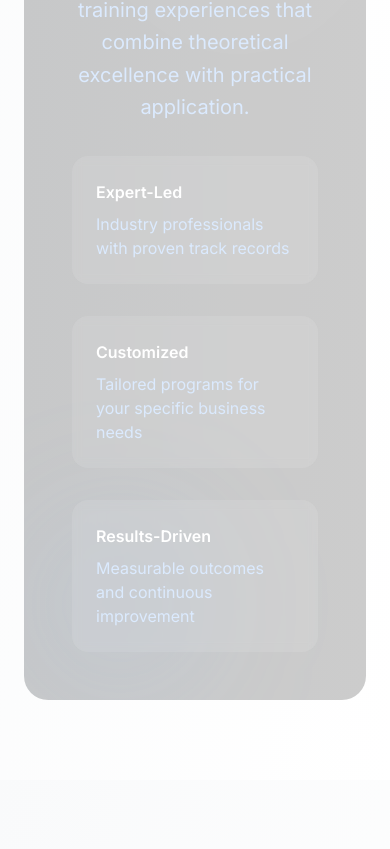
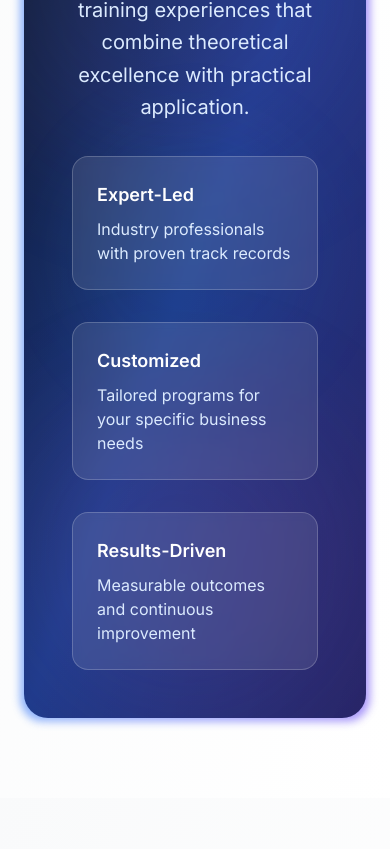
Before and after one commit to itssr220211/sapphire-training-spark, a React (Vite) app: page / in a window 390 px wide. Shown: the part 3315-4164 px from the top of the page. Built offline with nearby package versions, Linux system fonts and the light colour scheme.

Commit message:
Enhanced About Section with Animated Border Effect

```diff
--- a/src/components/ModernAboutSection.tsx
+++ b/src/components/ModernAboutSection.tsx
@@ -1,4 +1,3 @@
-
 import React from 'react';
 import { Users, Award, Target, Zap, TrendingUp, Globe } from 'lucide-react';
 import ScrollRevealSection from './ScrollRevealSection';
@@ -90,12 +89,19 @@ const ModernAboutSection = () => {
           </div>
         </ScrollRevealSection>
 
-        {/* Mission Statement */}
+        {/* Enhanced Mission Statement with Animated Border */}
         <ScrollRevealSection delay={600}>
-          <div className="relative bg-gradient-to-r from-sapphire to-blue-600 rounded-3xl p-12 text-center text-white overflow-hidden">
-            <div className="absolute inset-0 bg-black/20"></div>
+          <div className="relative group">
+            {/* Animated border effect */}
+            <div className="absolute -inset-1 bg-gradient-to-r from-blue-400 via-purple-500 via-pink-500 to-blue-400 rounded-3xl opacity-75 group-hover:opacity-100 blur-sm transition-opacity duration-500 animate-gradient-x bg-[length:400%_400%]"></div>
+
+            {/* Main card */}
+            <div className="relative bg-gradient-to-br from-slate-900 via-blue-900 to-indigo-900 rounded-3xl p-12 text-center text-white overflow-hidden">
+              {/* Subtle overlay for better text readability */}
+              <div className="absolute inset-0 bg-gradient-to-br from-black/10 via-transparent to-black/20"></div>
+
               <div className="relative z-10 max-w-4xl mx-auto">
-              <h3 className="text-3xl lg:text-4xl font-bold mb-6">
+                <h3 className="text-3xl lg:text-4xl font-bold mb-6 text-white">
                   Our Mission
                 </h3>
                 <p className="text-xl leading-relaxed mb-8 text-blue-100">
@@ -103,24 +109,26 @@ const ModernAboutSection = () => {
                   experiences that combine theoretical excellence with practical application.
                 </p>
                 <div className="grid md:grid-cols-3 gap-8 text-left">
-                <div className="bg-white/10 backdrop-blur-sm rounded-2xl p-6">
-                  <h4 className="font-semibold text-white mb-2">Expert-Led</h4>
+                  <div className="bg-white/10 backdrop-blur-sm rounded-2xl p-6 border border-white/20 hover:bg-white/15 transition-colors duration-300">
+                    <h4 className="font-semibold text-white mb-2 text-lg">Expert-Led</h4>
                     <p className="text-blue-100">Industry professionals with proven track records</p>
                   </div>
-                <div className="bg-white/10 backdrop-blur-sm rounded-2xl p-6">
-                  <h4 className="font-semibold text-white mb-2">Customized</h4>
+                  <div className="bg-white/10 backdrop-blur-sm rounded-2xl p-6 border border-white/20 hover:bg-white/15 transition-colors duration-300">
+                    <h4 className="font-semibold text-white mb-2 text-lg">Customized</h4>
                     <p className="text-blue-100">Tailored programs for your specific business needs</p>
                   </div>
-                <div className="bg-white/10 backdrop-blur-sm rounded-2xl p-6">
-                  <h4 className="font-semibold text-white mb-2">Results-Driven</h4>
+                  <div className="bg-white/10 backdrop-blur-sm rounded-2xl p-6 border border-white/20 hover:bg-white/15 transition-colors duration-300">
+                    <h4 className="font-semibold text-white mb-2 text-lg">Results-Driven</h4>
                     <p className="text-blue-100">Measurable outcomes and continuous improvement</p>
                   </div>
                 </div>
               </div>
 
-            {/* Background Pattern */}
-            <div className="absolute top-0 right-0 w-64 h-64 bg-white/5 rounded-full blur-3xl"></div>
-            <div className="absolute bottom-0 left-0 w-48 h-48 bg-blue-300/10 rounded-full blur-3xl"></div>
+              {/* Enhanced background pattern */}
+              <div className="absolute top-0 right-0 w-96 h-96 bg-gradient-to-br from-blue-400/10 to-purple-500/10 rounded-full blur-3xl"></div>
+              <div className="absolute bottom-0 left-0 w-80 h-80 bg-gradient-to-tr from-indigo-400/10 to-pink-500/10 rounded-full blur-3xl"></div>
+              <div className="absolute top-1/2 left-1/2 transform -translate-x-1/2 -translate-y-1/2 w-64 h-64 bg-gradient-to-r from-cyan-400/5 to-blue-500/5 rounded-full blur-2xl"></div>
+            </div>
           </div>
         </ScrollRevealSection>
       </div>
--- a/src/index.css
+++ b/src/index.css
@@ -201,6 +201,26 @@
   animation: scaleIn 0.5s ease-out;
 }
 
+/* Enhanced Gradient Animation */
+@keyframes gradient-x {
+  0%, 100% {
+    background-position: 0% 50%;
+  }
+  25% {
+    background-position: 100% 50%;
+  }
+  50% {
+    background-position: 100% 100%;
+  }
+  75% {
+    background-position: 0% 100%;
+  }
+}
+
+.animate-gradient-x {
+  animation: gradient-x 4s ease-in-out infinite;
+}
+
 /* Gradient Text */
 .gradient-text {
   background: linear-gradient(135deg, #1e3a8a, #3b82f6);
@@ -236,21 +256,37 @@
   box-shadow: 0 0 30px rgba(30, 58, 138, 0.5);
 }
 
-/* Gradient Animation */
-@keyframes gradient-x {
-  0%, 100% {
-    background-position: 0% 50%;
-  }
-  50% {
-    background-position: 100% 50%;
-  }
-}
-
-.animate-gradient-x {
-  animation: gradient-x 3s ease infinite;
-}
-
 /* Enhanced shadow */
 .shadow-3xl {
   box-shadow: 0 35px 60px -12px rgba(0, 0, 0, 0.25);
 }
+
+/* Animated Border Light Effect */
+@keyframes border-spin {
+  0% {
+    transform: rotate(0deg);
+  }
+  100% {
+    transform: rotate(360deg);
+  }
+}
+
+.animate-border-spin {
+  animation: border-spin 3s linear infinite;
+}
+
+/* Pulsing glow effect */
+@keyframes pulse-glow {
+  0%, 100% {
+    opacity: 0.5;
+    transform: scale(1);
+  }
+  50% {
+    opacity: 1;
+    transform: scale(1.05);
+  }
+}
+
+.animate-pulse-glow {
+  animation: pulse-glow 2s ease-in-out infinite;
+}
```
Also changed, not shown: 1 other file (tests, documents, lock files or other folders). Lines whose indentation alone changed are shown as unchanged.
